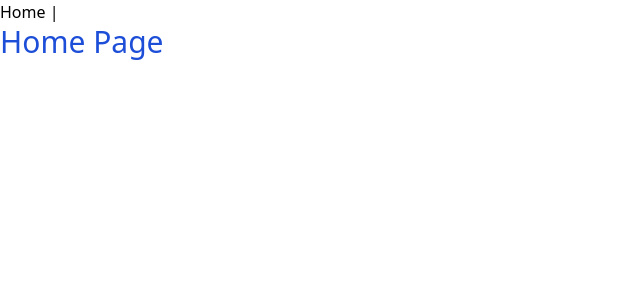
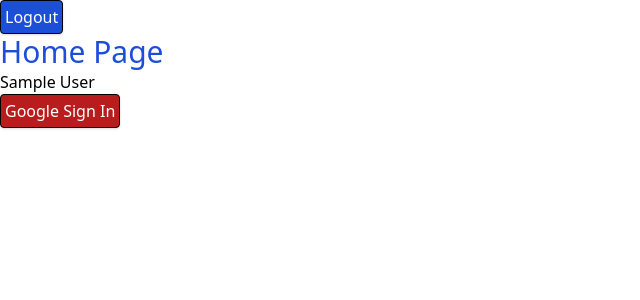
Before and after one commit to MCacciano/lfgroup-vue, a Vue app: page / in a window 1280 px wide. Shown: the top 300 px of the page, without its empty margins (0-640 px from the left). Built offline with nearby package versions, Linux system fonts and the light colour scheme; no server answers; sample sign-in values are in the browser's storage.

Commit message:
google popup signin working, app set to load after firebase to prevent screen flashing

```diff
--- a/src/App.vue
+++ b/src/App.vue
@@ -1,6 +1,29 @@
 <template>
-  <div id="nav"><router-link to="/">Home</router-link> |</div>
+  <div id="nav">
+    <button
+      @click="logout"
+      class="border border-black rounded shadow bg-blue-700 text-white font-medium p-1 cursor-pointer"
+    >
+      Logout
+    </button>
+  </div>
   <router-view />
 </template>
 
-<style></style>
+<script>
+import { useRouter } from 'vue-router';
+import { auth } from './firebase';
+
+export default {
+  name: 'App',
+  setup() {
+    const router = useRouter();
+    const logout = () => {
+      auth.signOut();
+      router.push({ name: 'Login' });
+    };
+
+    return { logout };
+  },
+};
+</script>
--- /dev/null
+++ b/src/firebase/index.js
@@ -0,0 +1,26 @@
+import firebase from 'firebase/app';
+import 'firebase/auth';
+import 'firebase/firestore';
+
+const firebaseConfig = {
+  apiKey: process.env.VUE_APP_API_KEY,
+  authDomain: process.env.VUE_APP_AUTH_DOMAIN,
+  projectId: process.env.VUE_APP_PROJECT_ID,
+  storageBucket: process.env.VUE_APP_STORAGE_BUCKET,
+  messagingSenderId: process.env.VUE_APP_MESSAGING_SENDER_ID,
+  appId: process.env.VUE_APP_APP_ID,
+};
+
+if (!firebase.apps.length) {
+  firebase.initializeApp(firebaseConfig);
+}
+
+const auth = firebase.auth();
+const store = firebase.firestore();
+
+const googleProvider = new firebase.auth.GoogleAuthProvider();
+googleProvider.setCustomParameters({ prompt: 'select_account' });
+
+const signInWithPopup = () => auth.signInWithPopup(googleProvider);
+
+export { auth, store, signInWithPopup };
--- a/src/main.js
+++ b/src/main.js
@@ -5,7 +5,14 @@ import '@/assets/css/tailwind.css';
 import router from './router';
 import store from './store';
 
-createApp(App)
-  .use(store)
-  .use(router)
-  .mount('#app');
+import { auth } from './firebase';
+
+let app;
+auth.onAuthStateChanged(() => {
+  if (!app) {
+    app = createApp(App)
+      .use(store)
+      .use(router)
+      .mount('#app');
+  }
+});
--- a/src/router/index.js
+++ b/src/router/index.js
@@ -1,17 +1,43 @@
 import { createRouter, createWebHistory } from 'vue-router';
+import { auth } from '../firebase';
+
 import Home from '../views/Home.vue';
 
 const routes = [
   {
     path: '/',
     name: 'Home',
-    component: Home
-  }
+    component: Home,
+  },
+  {
+    path: '/login',
+    name: 'Login',
+    component: import(/* webpackChunkName: "login" */ '../views/Login.vue'),
+  },
+  {
+    path: '/dashboard',
+    name: 'Dashboard',
+    component: import(/* webpackChunkName: "login" */ '../views/Dashboard.vue'),
+    meta: {
+      requiresAuth: true,
+    },
+  },
 ];
 
 const router = createRouter({
   history: createWebHistory(process.env.BASE_URL),
-  routes
+  routes,
+});
+
+router.beforeEach((to, from, next) => {
+  console.log({ to, from, next });
+  const requiresAuth = to.matched.some(r => r.meta.requiresAuth);
+
+  if (requiresAuth && !auth.currentUser) {
+    next('/login');
+  } else {
+    next();
+  }
 });
 
 export default router;
--- /dev/null
+++ b/src/views/Dashboard.vue
@@ -0,0 +1,11 @@
+<template>
+  <div>
+    <h1>Dashboard Page</h1>
+  </div>
+</template>
+
+<script>
+export default {
+  name: 'Dashboard',
+};
+</script>
--- a/src/views/Home.vue
+++ b/src/views/Home.vue
@@ -1,11 +1,49 @@
 <template>
   <div class="home">
     <h1 class="text-3xl text-blue-700">Home Page</h1>
+    <h2 v-if="user">{{ user.displayName }}</h2>
+    <button
+      @click="signInWithGoogle"
+      class="border border-black rounded shadow bg-red-700 text-white font-medium p-1 cursor-pointer"
+    >
+      Google Sign In
+    </button>
   </div>
 </template>
 
 <script>
+import { onMounted, ref } from 'vue';
+import { auth, signInWithPopup } from '../firebase';
+
 export default {
-  name: 'Home'
+  name: 'Home',
+  setup() {
+    const user = ref(null);
+
+    const signInWithGoogle = () => {
+      signInWithPopup();
+    };
+
+    onMounted(() => {
+      auth.onAuthStateChanged(authUser => {
+        if (authUser) {
+          const { displayName, email, uid } = authUser;
+          console.log(authUser);
+          user.value = {
+            displayName,
+            email,
+            uid,
+          };
+        } else {
+          user.value = null;
+        }
+      });
+    });
+
+    return {
+      user,
+      signInWithGoogle,
+    };
+  },
 };
 </script>
--- /dev/null
+++ b/src/views/Login.vue
@@ -0,0 +1,11 @@
+<template>
+  <div>
+    <h1>Login Page</h1>
+  </div>
+</template>
+
+<script>
+export default {
+  name: 'Login',
+};
+</script>
```
Also changed, not shown: src/firebase/init.js (deleted), 1 other file (tests, documents, lock files or other folders).
